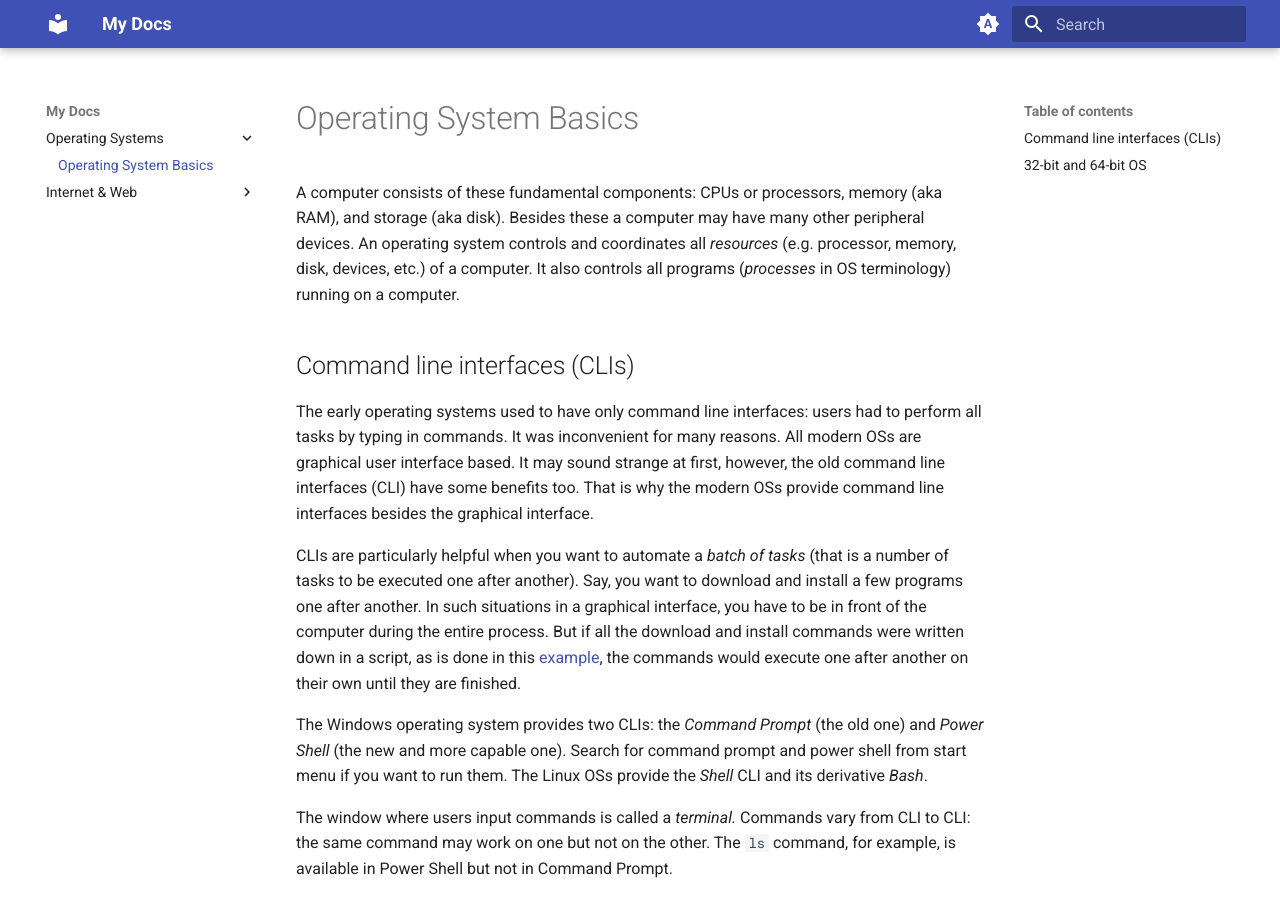
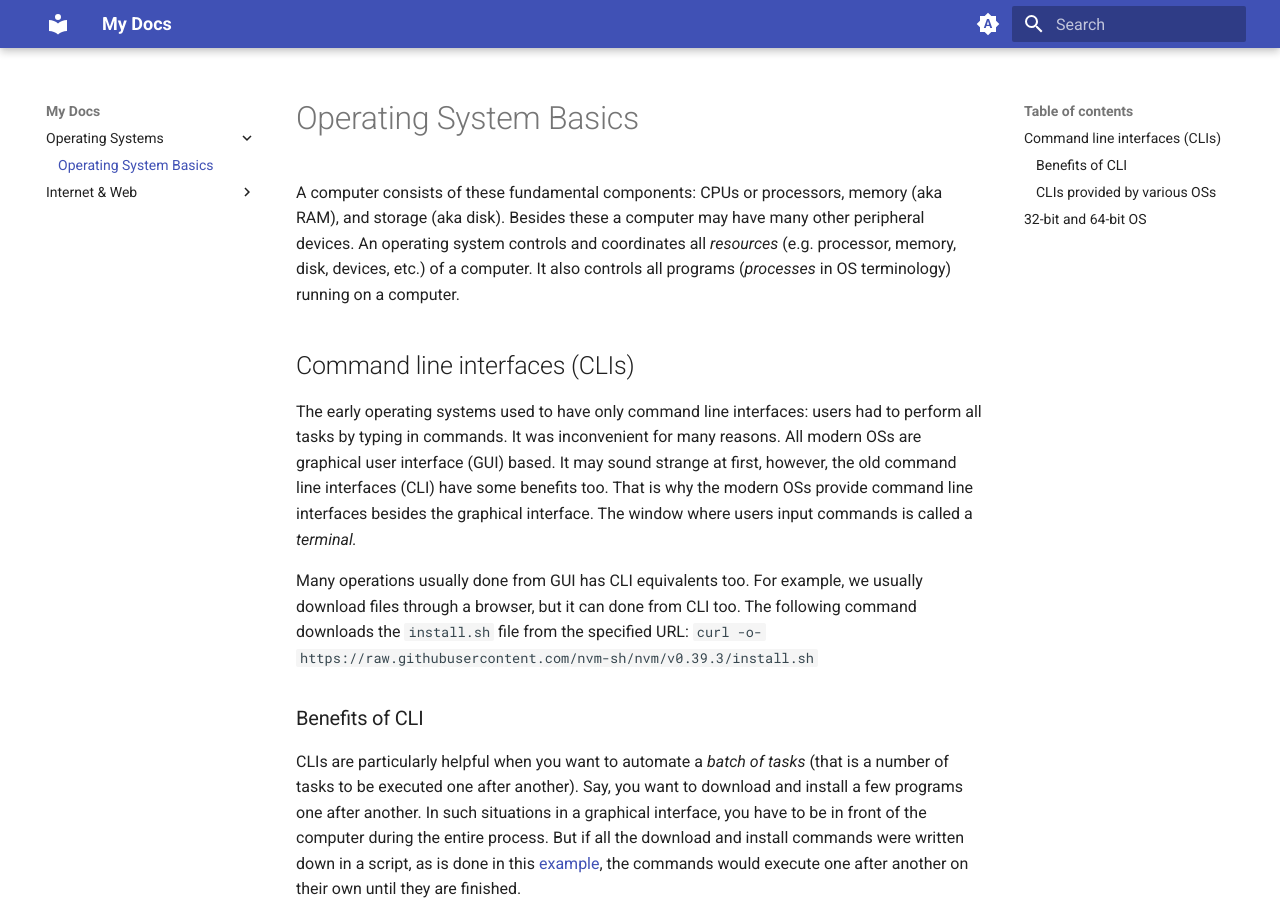
Before and after one commit to gharials/dev-path, an MkDocs documentation site: the page built from docs/operating-systems/os-basics.md, in a window 1280 px wide and 900 px high. Built offline with MkDocs 1.6.1 and Material for MkDocs 9.7.7, drawn with Linux system fonts in a browser that asks for light colours; some of the changed text lies outside the part shown.

Commit message:
'os-basics': expanded edited section 'command line interfaces'.

```diff
--- a/docs/operating-systems/os-basics.md
+++ b/docs/operating-systems/os-basics.md
@@ -4,13 +4,19 @@ A computer consists of these fundamental components: CPUs or processors, memory
 
 ## Command line interfaces (CLIs)
 
-The early operating systems used to have only command line interfaces: users had to perform all tasks by typing in commands. It was inconvenient for many reasons. All modern OSs are graphical user interface based. It may sound strange at first, however, the old command line interfaces (CLI) have some benefits too. That is why the modern OSs provide command line interfaces besides the graphical interface.
+The early operating systems used to have only command line interfaces: users had to perform all tasks by typing in commands. It was inconvenient for many reasons. All modern OSs are graphical user interface (GUI) based. It may sound strange at first, however, the old command line interfaces (CLI) have some benefits too. That is why the modern OSs provide command line interfaces besides the graphical interface. The window where users input commands is called a _terminal._
+
+Many operations usually done from GUI has CLI equivalents too. For example, we usually download files through a browser, but it can done from CLI too. The following command downloads the `install.sh` file from the specified URL: `curl -o- https://raw.githubusercontent.com/nvm-sh/nvm/v0.39.3/install.sh`
+
+### Benefits of CLI
 
 CLIs are particularly helpful when you want to automate a _batch of tasks_ (that is a number of tasks to be executed one after another). Say, you want to download and install a few programs one after another. In such situations in a graphical interface, you have to be in front of the computer during the entire process. But if all the download and install commands were written down in a script, as is done in this [example](https://gist.github.com/brettjrea/e566a998d102ea2c2b8220c9c585e438), the commands would execute one after another on their own until they are finished.
 
+### CLIs provided by various OSs
+
 The Windows operating system provides two CLIs: the _Command Prompt_ (the old one) and _Power Shell_ (the new and more capable one). Search for command prompt and power shell from start menu if you want to run them. The Linux OSs provide the _Shell_ CLI and its derivative _Bash_.
 
-The window where users input commands is called a _terminal._ Commands vary from CLI to CLI: the same command may work on one but not on the other. The `ls` command, for example, is available in Power Shell but not in Command Prompt.
+Commands vary from CLI to CLI: the same command may work on one but not on the other. The `ls` command, for example, is available in Power Shell but not in Command Prompt.
 
 ## 32-bit and 64-bit OS
 
```
